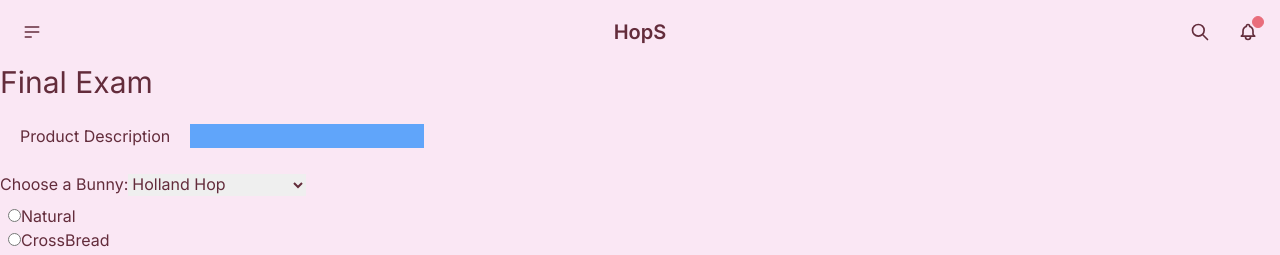
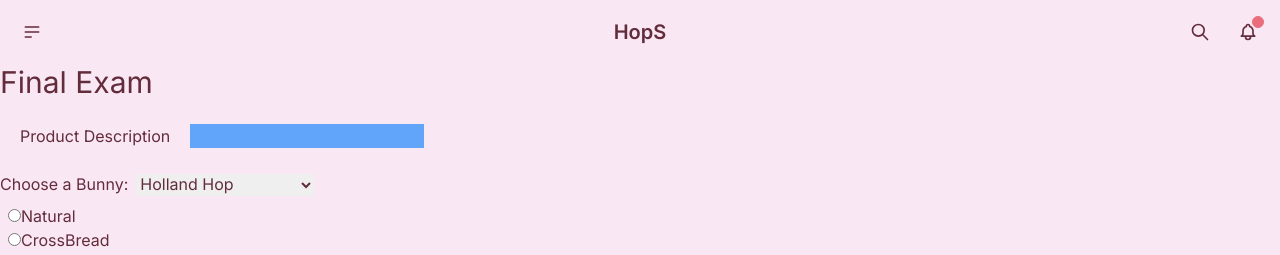
Before and after one commit to lkaur29/exam2, a Next.js app: page /final in a window 1280 px wide. Shown: the top 255 px of the page. Built offline with nearby package versions, Linux system fonts and the light colour scheme.

Commit message:
left from choose a bunny

```diff
--- a/app/final/page.tsx
+++ b/app/final/page.tsx
@@ -15,7 +15,7 @@ export default function Page() {
         <br />
         <label htmlFor="bunnies" className="mxl-5">Choose a Bunny:</label>
 
-        <select name="bunnies" id="bunnies">
+        <select name="bunnies" id="bunnies" className="ml-2">
         <option value="HollandHop">Holland Hop</option>
         <option value="AmericanFuzzyHop">American Fuzzy Hop</option>
         <option value="MinniLop">Minni Lop</option>
```
